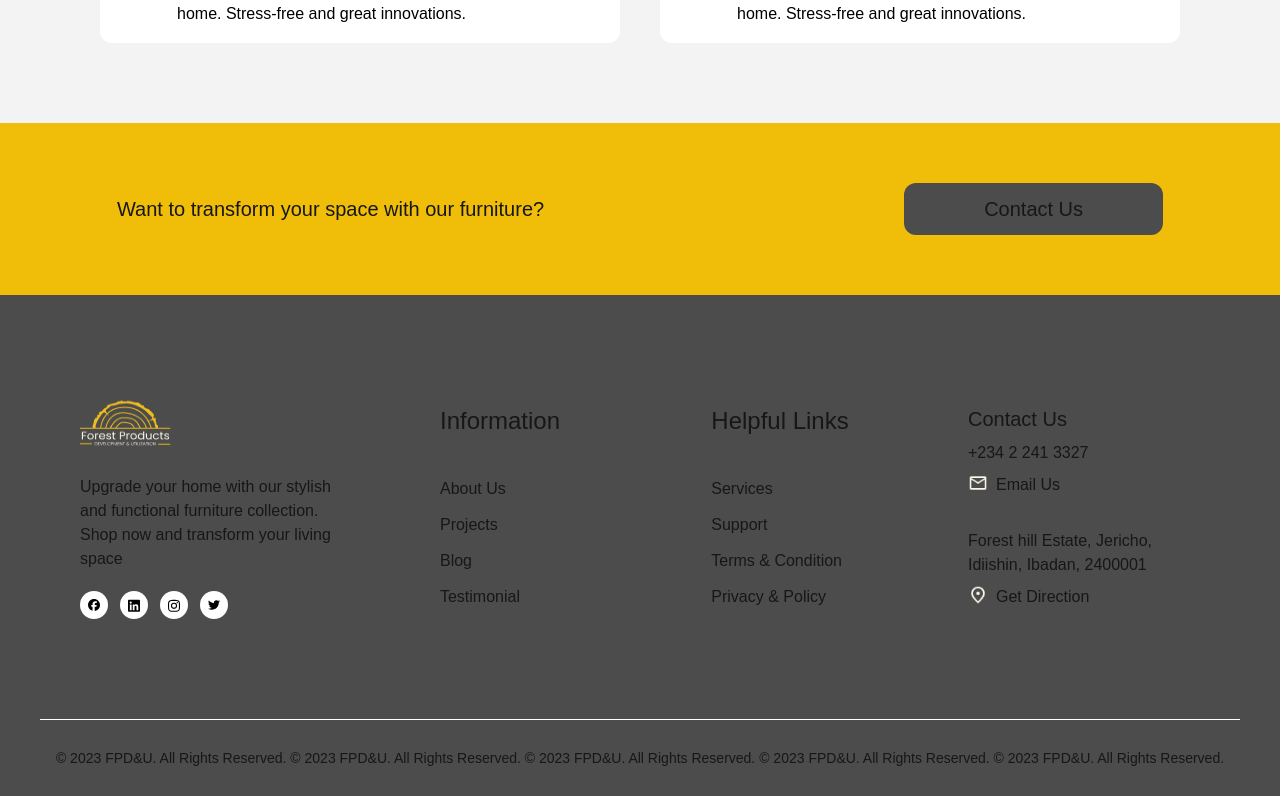
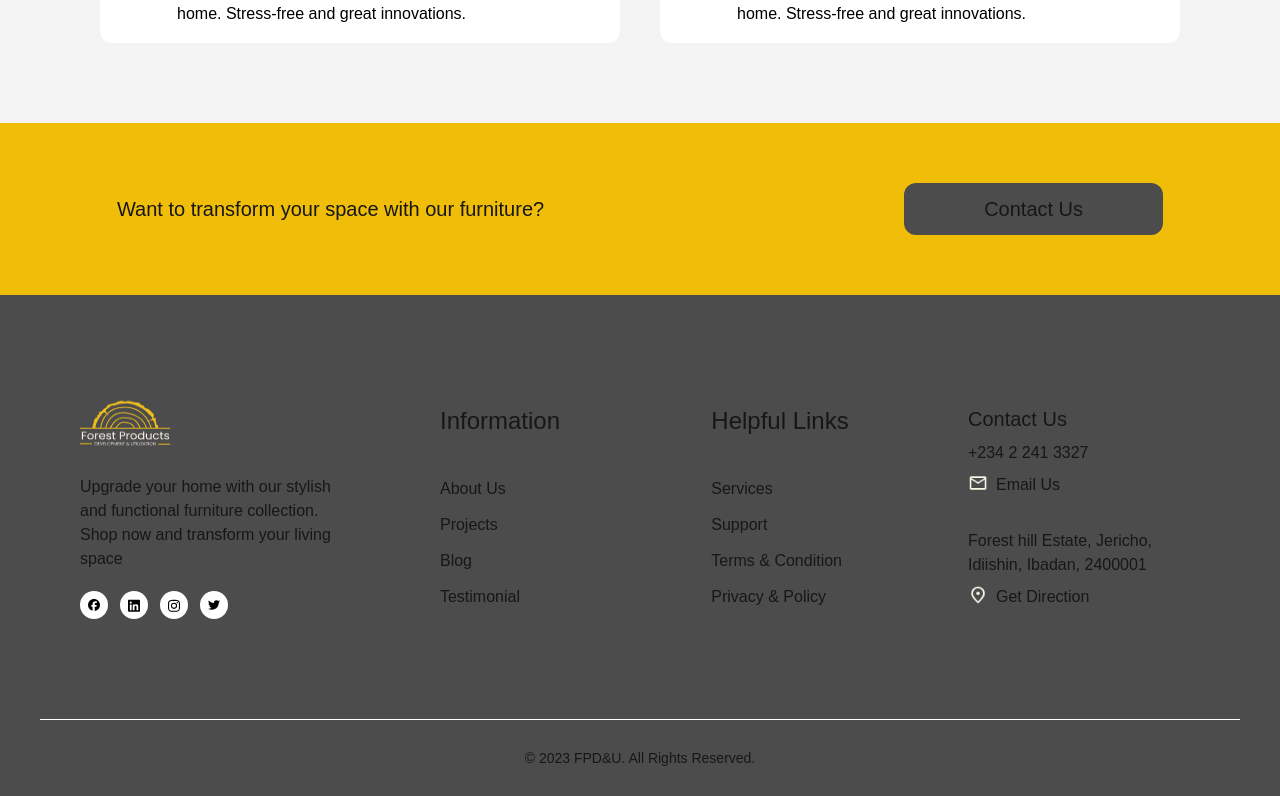
Before and after one commit to Bida3443/Forest-products, a Next.js app: page / in a window 1280 px wide. Shown: the part 3926-4722 px from the top of the page. Built offline with nearby package versions, Linux system fonts and the light colour scheme.

Commit message:
forest products

```diff
--- a/src/components/Footer/Footer.tsx
+++ b/src/components/Footer/Footer.tsx
@@ -128,10 +128,7 @@ export default function Footer  () {
   <div className="flex lg:flex-row flex-col gap-4 py-7 justify-center items-center border-t border-white">
     <div className="text-center text-sm break-words">
       © 2023 FPD&U. All Rights Reserved.
-      © 2023 FPD&U. All Rights Reserved.
-      © 2023 FPD&U. All Rights Reserved.
-      © 2023 FPD&U. All Rights Reserved.
-      © 2023 FPD&U. All Rights Reserved.
+
     </div>
   </div>
 </div>
```
